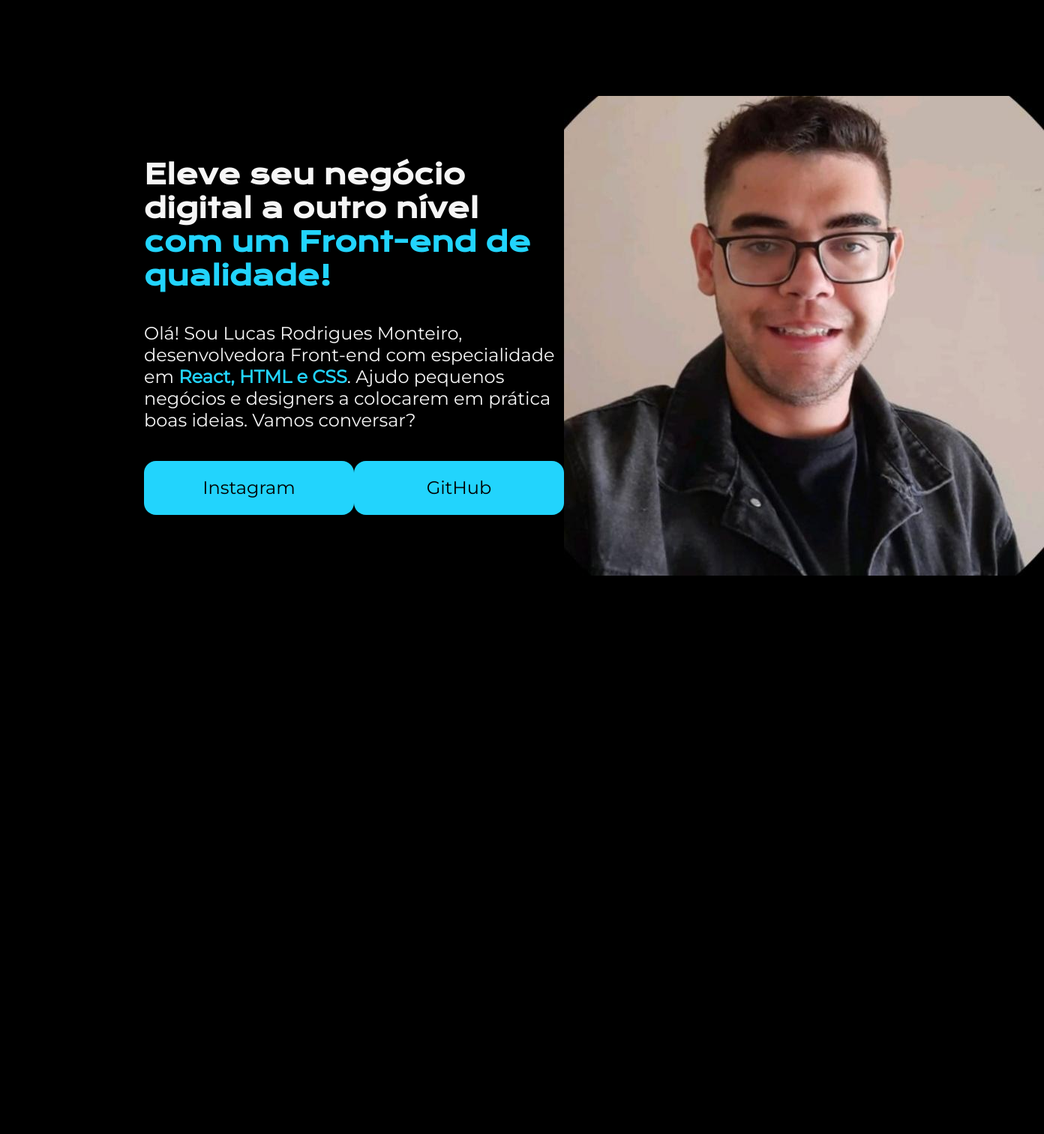
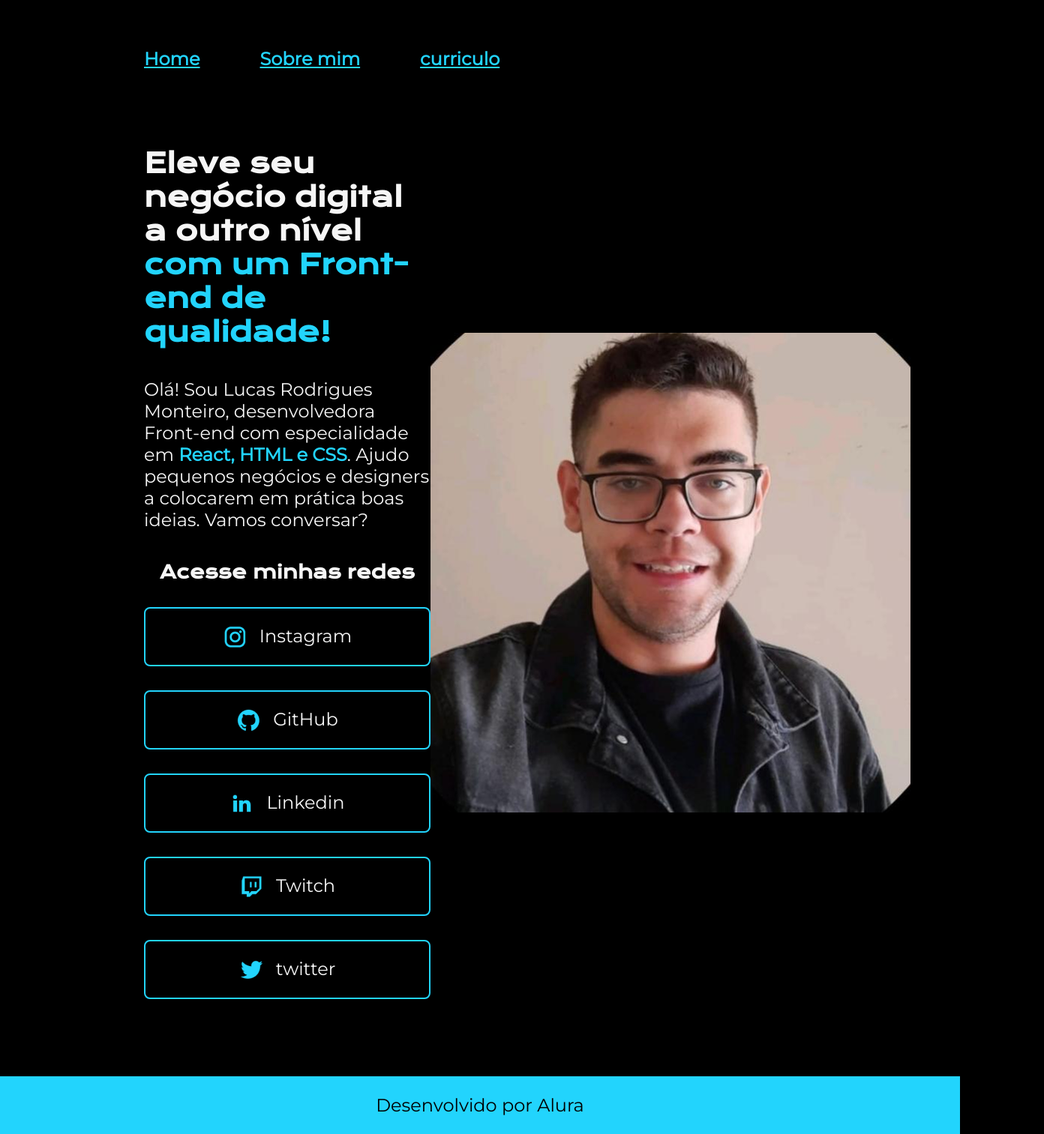
Before and after one commit to nickby2/alura-portfolio, a plain HTML site: page index.html in a window 1280 px wide. Shown: the whole page at 75% size, 1392 px wide, since content can reach past the window. Before the commit the page ends 928 px from the top, so only its background shows below. Drawn offline with nearby package versions, Linux system fonts and the light colour scheme.

Commit message:
Cabeçalhos, footer e variáveis

```diff
--- a/index.html
+++ b/index.html
@@ -9,7 +9,13 @@
     <link rel="stylesheet" href="styles/styles.css">
 </head>
 <body>
-    <header></header>
+    <header class="cabecalho">
+        <nav class="cabecalho__menu">
+            <a class="cabecalho__menu__link" href="index.html">Home</a>
+            <a class="cabecalho__menu__link" href="about.html">Sobre mim</a>
+            <a class="cabecalho__menu__link" href="curriculo.html">curriculo</a>
+        </nav>
+    </header>
     <main class="apresentacao">
         <section class="apresentacao__conteudo">
                 <h1 class="apresentacao__conteudo__titulo">
@@ -24,12 +30,23 @@
                     conversar?
             </p>
             <div class="apresentacao__links">
-                <a class="apresentacao__links__link" href="https://www.instagram.com/monteiro1058/">Instagram</a>
-                <a class="apresentacao__links__link" href="https://github.com/nickby2">GitHub</a>
+                <h2 class="apresentacao__links__subtitulo">Acesse minhas redes</h2>
+                <a class="apresentacao__links__link" href="https://www.instagram.com/monteiro1058/">
+                    <img src="images/instagram.png" alt="logo do instagran"> Instagram</a>
+                <a class="apresentacao__links__link" href="https://github.com/nickby2">
+                    <img src="images/github.png" alt="logo do github"> GitHub</a>
+                <a class="apresentacao__links__link" href="https://www.linkedin.com/in/lucas--monteiro/">
+                <img src="images/linkedin.png" alt="logo do Linkedin"> Linkedin</a>
+                <a class="apresentacao__links__link" href="https://github.com/nickby2">
+                    <img src="images/twitch.png" alt="logo do twitter"> Twitch</a>
+                <a class="apresentacao__links__link" href="https://github.com/nickby2">
+                    <img src="images/twitter.png" alt="logo do twitter"> twitter</a>
             </div>
             </section>
             <img src="images/lucasFoto.png" alt="Foto do Lucas">
     </main>
-    <footer></footer>
+    <footer class="rodape">
+        <p>Desenvolvido por Alura</p>
+    </footer>
 </body>
 </html>
--- a/styles/styles.css
+++ b/styles/styles.css
@@ -1,4 +1,11 @@
 @import url('https://fonts.googleapis.com/css2?family=Krona+One&family=Montserrat&display=swap');
+
+:root{
+    --cor-primaria: #000000;
+    --cor-secundaria: #f6f6f6;
+    --cor-terciaria: #22d4fd;
+    --cor-hover: #272727;
+}
 
 * {
     margin: 0;
@@ -6,18 +13,29 @@
 }
 
 body{
-    height: 100vh;
     box-sizing: border-box;
-    background-color: #000000;
-    color: #f6f6f6;
+    background-color: var(--cor-primaria);
+    color: var(--cor-secundaria);
 }
 
-.titulo-destaque{
-    color: #22d4fd;
+.cabecalho{
+    padding: 5% 0 0 15% ;
+}
+
+.cabecalho__menu{
+    display: flex;
+    gap: 80px;
+}
+
+.cabecalho__menu__link{
+    font-family: 'Montserrat', sans-serif;
+    font-size: 24px;
+    font-weight: 600;
+    color: var(--cor-terciaria);
 }
 
 .apresentacao{
-    margin: 10% 15%;
+    margin: 8% 15%;
     display: flex;
     align-items: center;
     justify-content: space-between;
@@ -35,6 +53,10 @@ body{
     font-family: 'Krona One', sans-serif;
 }
 
+.titulo-destaque {
+    color: var(--cor-terciaria);
+}
+
 .apresentacao__conteudo__texto{
     font-size: 24px;
     font-family: 'Montserrat', sans-serif;
@@ -42,18 +64,46 @@ body{
 
 .apresentacao__links{
     display: flex;
+    flex-direction: column;
+    align-items: center;
     justify-content: space-between;
+    gap: 32px;
+}
+
+.apresentacao__links__subtitulo {
+    font-family: 'Krona One', sans-serif;
+    font-weight: 400px;
+    font-size: 24px;
 }
 
 .apresentacao__links__link{
-    background-color: #22d4fd;
-    width: 280px;
+    /* background-color: #22d4fd; */
+    display: flex;
+    justify-content: center;
+    gap: 16px;
+    border: 2px solid var(--cor-terciaria);
+    width: 378px;
     text-align: center;
-    border-radius: 16px;
+    border-radius: 8px;
     font-size: 24px;
     font-weight: 600px;
     padding: 21.5px 0;
     text-decoration: none;
-    color: #000000;
+    color: var(--cor-secundaria);
     font-family: 'Montserrat', sans-serif;
 }
+
+.apresentacao__links__link:hover{
+    background-color: var(--cor-hover);
+}
+
+.rodape{
+    color: var(--cor-primaria);
+    background-color: var(--cor-terciaria);
+    padding: 24px;
+    text-align: center;
+    font-family: 'Montserrat', sans-serif;
+    font-size: 24px;
+    font-weight: 400;
+    display: grid;
+}
```
Also changed, not shown: about.html (added, +67 -0 lines), curriculo.html (added, +42 -0 lines), images/github.png (added), images/instagram.png (added), images/linkedin.png (added), images/twitch.png (added), images/twitter.png (added).
